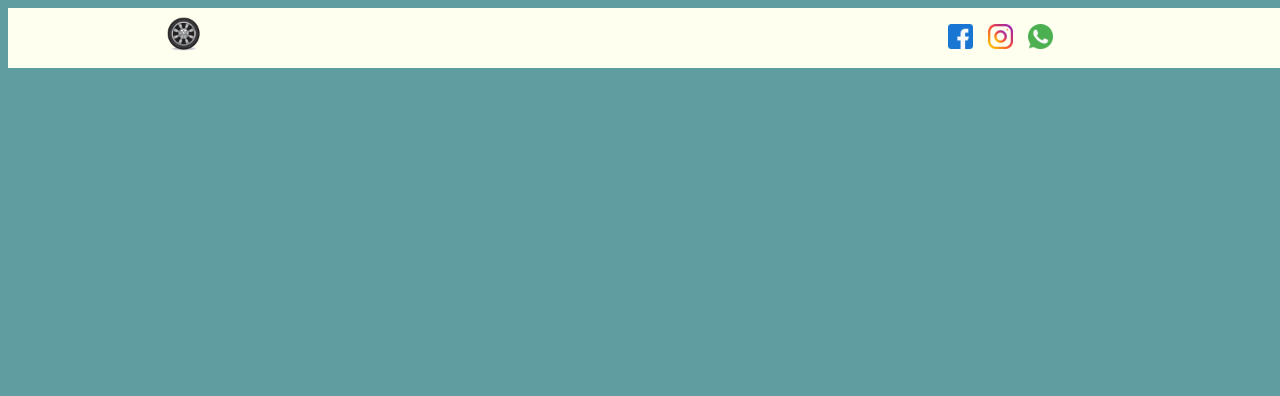
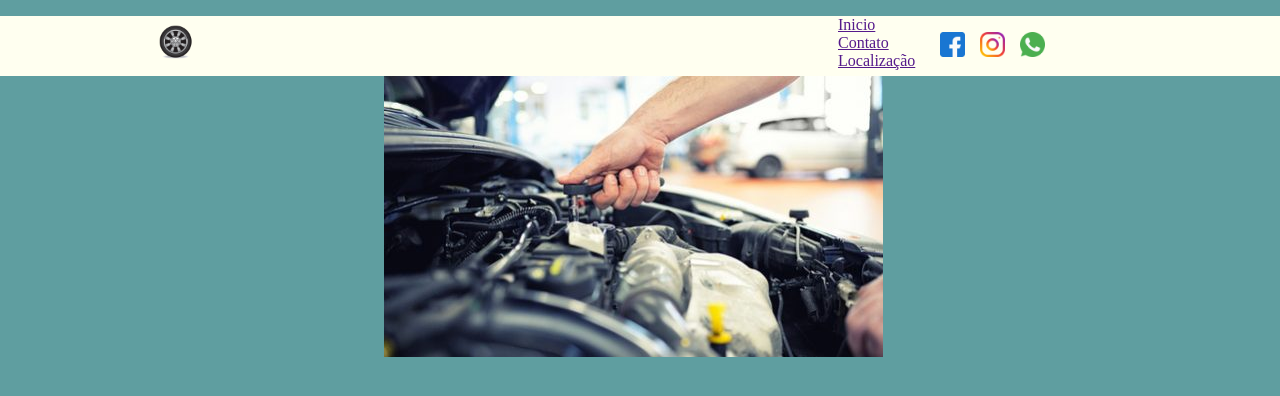
Before and after one commit to WendSant/Estudos_basico, a plain HTML site: page index.html in a window 1280 px wide. Drawn offline with Linux system fonts and the light colour scheme.

Commit message:
Falta Formatar Menu e imagem central

```diff
--- a/css/style.css
+++ b/css/style.css
@@ -9,6 +9,7 @@ body {
     background-color: cadetblue;
     width: 100%;
     height: 100%;
+    margin: 0;
 
 }
 main {
@@ -36,3 +37,17 @@ main {
     width: 25%;
     float: right;
 }
+
+.menu ul li {
+    margin-left: 15px;
+    display: flex;
+    text-align: center;
+    list-style: none;
+}
+
+.imgcenter {
+    display: block;
+    margin-left: auto;
+    margin-right: auto;
+    width: 40%;
+}
--- a/index.html
+++ b/index.html
@@ -13,19 +13,20 @@
         <main>
             <div class="header1">
                 <div class="logo">
+                    <a href="/index.html">
                     <img src="./img/pneu.png" width="50px">
                 </div>
                 <div class="redes-sociais">
                     <ul>
-                        <li><a href="">
+                        <li><a href="https://www.facebook.com" target="_blank">
                             <img src="./img/facebook.png" width="25px">
                         </a>
                         </li>
-                        <li><a href="">
+                        <li><a href="https://www.instagram.com" target="_blank">
                             <img src="./img/instagram.png" width="25px">
                         </a>
                         </li>
-                        <li><a href="">
+                        <li><a href="https://web.whatsapp.com" target="_blank">
                             <img src="./img/whatsapp.png" width="25px">
                         </a>
                         </li>
@@ -34,8 +35,22 @@
                     </ul>
                 </div>
             </div>
+                <div class="menu">
+                        <ul>
+                            <li><a href="">Inicio</a>
+                            </li>
+                            <li><a href="">Contato</a>
+                            </li>
+                            <li><a href="">Localização</a>
+                            </li>
+                        </ul>
+                </div>
         </main>
     </header>
+
+    <div class="imgcenter">
+        <img src="./img/img01.jpg" alt="arrumando motor">
+    </div>
 
 
 
```
Also changed, not shown: img/img01.jpg (added).
